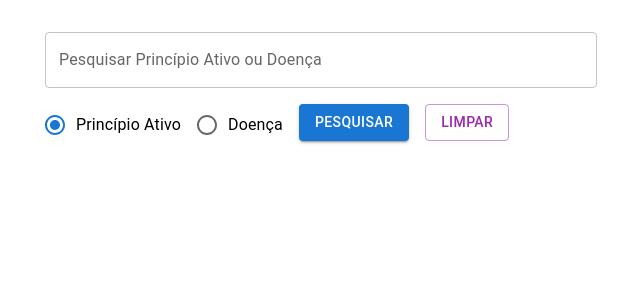
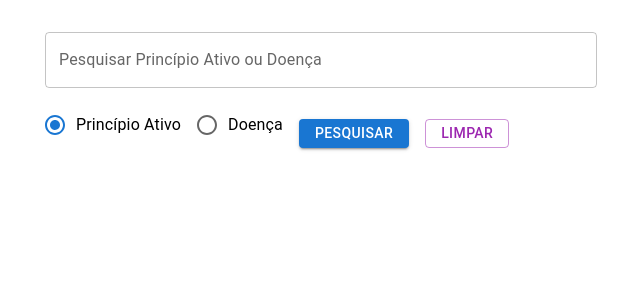
Before and after one commit to rodrigoschamber/ingredient-recomendation, a React (Vite) app in the folder frontend/: page / in a window 1280 px wide. Shown: the top 300 px of the page, without its empty margins (319-959 px from the left). Built offline with nearby package versions, Linux system fonts and the light colour scheme.

Commit message:
adjust button

```diff
--- a/frontend/src/components/IngredientSearch/index.jsx
+++ b/frontend/src/components/IngredientSearch/index.jsx
@@ -109,11 +109,10 @@ export default function IngredientSearch({
             />
           </RadioGroup>
         </FormControl>
-        <Box>
+        <Box sx={{ display: "flex", alignItems: "center" }}>
           <Button
-            disabled={
-              progress
-            }
+            disabled={progress}
+            sx={{ maxHeight: "50%" }}
             onClick={handleSubmit}
             variant="contained"
             color="primary"
@@ -121,7 +120,7 @@ export default function IngredientSearch({
             Pesquisar
           </Button>
           <Button
-            sx={{ ml: 2 }}
+            sx={{ ml: 2, maxHeight: "50%" }}
             onClick={() => {
               setResponseData([]);
               setFormData({ search: "", option: "name" });
```
